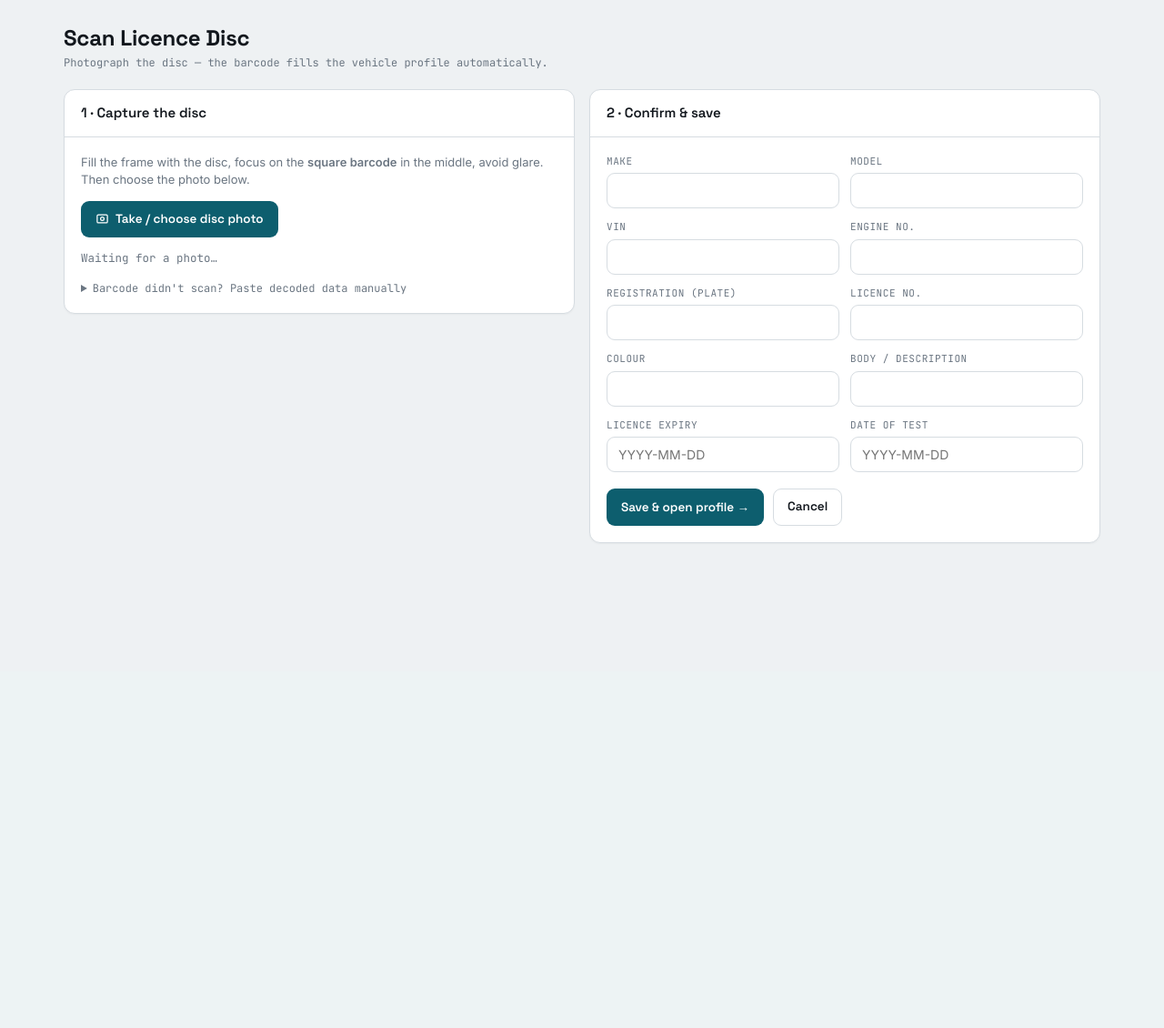
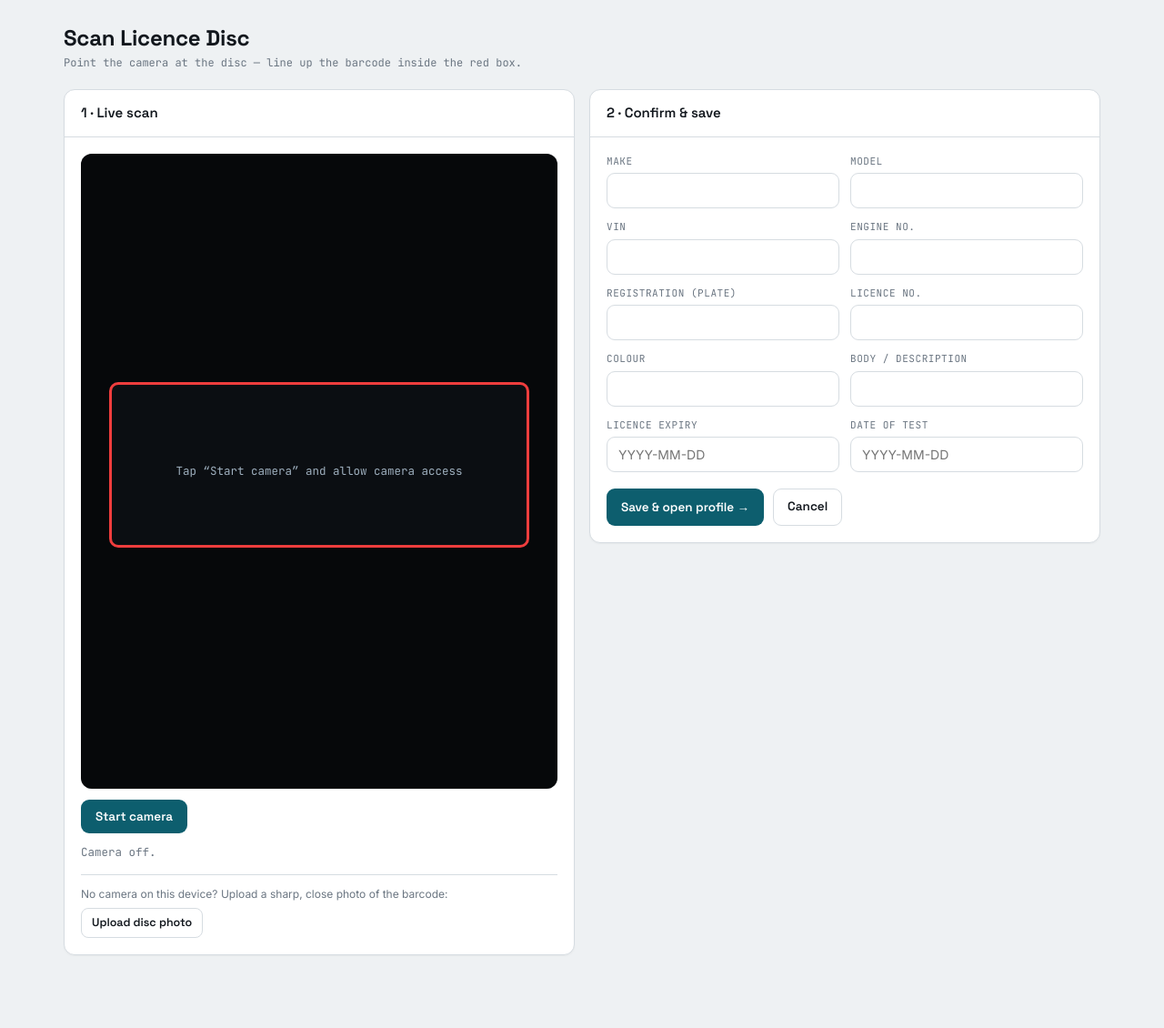
Before and after one commit to mkazre/checka, a CodeIgniter 4 app: template app/Views/vehicles/scan.php in a window 1280 px wide. Shown: the part 62-1192 px from the top of the page at 91% size. Before the commit the page ends 659 px from the top, so only its background shows below. Run offline with PHP 8.4 and a stand-in for CodeIgniter, Linux system fonts and the light colour scheme; the template is opened without the code that fills it, so the values that code supplies are empty; some libraries are stand-ins or nearby versions.

Commit message:
Live camera PDF417 scanner with guide box

```diff
--- a/app/Views/vehicles/scan.php
+++ b/app/Views/vehicles/scan.php
@@ -2,28 +2,30 @@
 <?= $this->section('content') ?>
 
 <div class="page-head">
-  <div><h1>Scan Licence Disc</h1><div class="sub">Photograph the disc — the barcode fills the vehicle profile automatically.</div></div>
+  <div><h1>Scan Licence Disc</h1><div class="sub">Point the camera at the disc — line up the barcode inside the red box.</div></div>
 </div>
 
 <div class="grid cols-2" style="align-items:start">
   <div class="card">
-    <div class="card-h"><h3>1 · Capture the disc</h3></div>
+    <div class="card-h"><h3>1 · Live scan</h3></div>
     <div class="card-b">
-      <p class="sub" style="font-size:13px;color:var(--ink-3);margin-top:0">
-        Fill the frame with the disc, focus on the <b>square barcode</b> in the middle, avoid glare. Then choose the photo below.
-      </p>
-      <label class="btn" style="cursor:pointer">
-        <svg viewBox="0 0 24 24" fill="none" stroke="currentColor" stroke-width="2"><rect x="3" y="5" width="18" height="14" rx="2"/><circle cx="12" cy="12" r="3"/></svg>
-        Take / choose disc photo
-        <input id="discPhoto" type="file" accept="image/*" capture="environment" hidden>
-      </label>
-      <div id="status" class="mono" style="font-size:12.5px;margin-top:14px;color:var(--ink-3)">Waiting for a photo…</div>
-      <img id="preview" style="max-width:100%;margin-top:12px;border-radius:10px;border:1px solid var(--line);display:none">
-      <details style="margin-top:14px">
-        <summary class="mono" style="font-size:12px;color:var(--ink-3);cursor:pointer">Barcode didn't scan? Paste decoded data manually</summary>
-        <textarea id="rawManual" rows="3" placeholder="Paste raw disc barcode text here" style="margin-top:8px"></textarea>
-        <button type="button" class="btn ghost sm" id="parseManual" style="margin-top:8px">Parse text</button>
-      </details>
+      <div id="scanWrap" style="position:relative;background:#0b0e12;border-radius:12px;overflow:hidden;aspect-ratio:3/4;display:grid;place-items:center">
+        <video id="video" playsinline muted autoplay style="width:100%;height:100%;object-fit:cover"></video>
+        <div id="guide" style="position:absolute;left:6%;right:6%;top:36%;height:26%;border:3px solid #ef3d3d;border-radius:10px;box-shadow:0 0 0 3000px rgba(0,0,0,.42);pointer-events:none"></div>
+        <div id="camHint" style="position:absolute;color:#9fb0bf;font-family:var(--mono);font-size:12.5px;text-align:center;padding:0 24px">Tap “Start camera” and allow camera access</div>
+      </div>
+      <div style="display:flex;gap:10px;margin-top:12px">
+        <button type="button" class="btn" id="startBtn">Start camera</button>
+        <button type="button" class="btn ghost" id="stopBtn" style="display:none">Stop</button>
+      </div>
+      <div id="status" class="mono" style="font-size:12.5px;margin-top:12px;color:var(--ink-3)">Camera off.</div>
+
+      <div style="margin-top:14px;border-top:1px solid var(--line);padding-top:12px">
+        <div class="sub" style="font-size:12px;color:var(--ink-3);margin-bottom:6px">No camera on this device? Upload a sharp, close photo of the barcode:</div>
+        <label class="btn ghost sm" style="cursor:pointer">Upload disc photo
+          <input id="discPhoto" type="file" accept="image/*" hidden>
+        </label>
+      </div>
     </div>
   </div>
 
@@ -55,19 +57,31 @@
 <?= $this->endSection() ?>
 <?= $this->section('scripts') ?>
 <script src="https://cdn.jsdelivr.net/npm/@zxing/library@0.21.3/umd/index.min.js"></script>
+<script src="https://cdn.jsdelivr.net/npm/@zxing/browser@0.1.5/umd/index.min.js"></script>
 <script>
 const CSRF_HEADER = "<?= csrf_header() ?>";
 const CSRF_HASH   = "<?= csrf_hash() ?>";
 const PARSE_URL   = "<?= site_url('vehicles/parse-disc') ?>";
 const statusEl = document.getElementById('status');
+let controls = null, reader = null;
 
 function setStatus(msg, color){ statusEl.textContent = msg; statusEl.style.color = color || 'var(--ink-3)'; }
 
+function buildHints(){
+  const hints = new Map();
+  hints.set(ZXing.DecodeHintType.POSSIBLE_FORMATS, [
+    ZXing.BarcodeFormat.PDF_417, ZXing.BarcodeFormat.QR_CODE, ZXing.BarcodeFormat.DATA_MATRIX,
+    ZXing.BarcodeFormat.AZTEC, ZXing.BarcodeFormat.CODE_128, ZXing.BarcodeFormat.CODE_39
+  ]);
+  hints.set(ZXing.DecodeHintType.TRY_HARDER, true);
+  return hints;
+}
+
 function fill(fields){
-  const map = ['make','model','vin','engine_number','plate','licence_no','colour','body_type','licence_expiry','date_of_test','disc_raw'];
+  const keys = ['make','model','vin','engine_number','plate','licence_no','colour','body_type','licence_expiry','date_of_test','disc_raw'];
   let filled = 0;
-  map.forEach(k => { const el = document.getElementById('f_'+k); if (el && fields[k]) { el.value = fields[k]; if(k!=='disc_raw') filled++; } });
-  setStatus(filled ? `Decoded ✓ — ${filled} fields filled. Review and save.` : 'Barcode read, but few fields matched — check/edit below.', filled ? 'var(--ok)' : 'var(--lesser)');
+  keys.forEach(k => { const el = document.getElementById('f_'+k); if (el && fields[k]) { el.value = fields[k]; if(k!=='disc_raw') filled++; } });
+  setStatus(filled ? `Decoded ✓ — ${filled} fields filled. Review on the right and save.` : 'Barcode read but few fields matched — check the fields.', filled ? 'var(--ok)' : 'var(--lesser)');
 }
 
 async function sendRaw(raw){
@@ -82,43 +96,52 @@ async function sendRaw(raw){
   } catch(e){ setStatus('Server error while parsing', 'var(--major)'); }
 }
 
-// Decode PDF417 from the chosen photo using ZXing core (version-stable API).
-function decodeImage(img){
-  setStatus('Decoding barcode…');
+async function startScan(){
+  document.getElementById('camHint').style.display = 'none';
+  setStatus('Starting camera…');
   try {
-    const maxW = 1800;
-    const scale = img.naturalWidth > maxW ? maxW / img.naturalWidth : 1;
-    const canvas = document.createElement('canvas');
-    canvas.width = Math.round(img.naturalWidth * scale);
-    canvas.height = Math.round(img.naturalHeight * scale);
-    canvas.getContext('2d').drawImage(img, 0, 0, canvas.width, canvas.height);
-
-    const hints = new Map();
-    hints.set(ZXing.DecodeHintType.POSSIBLE_FORMATS, [ZXing.BarcodeFormat.PDF_417]);
-    hints.set(ZXing.DecodeHintType.TRY_HARDER, true);
-
-    const reader = new ZXing.MultiFormatReader();
-    reader.setHints(hints);
-    const luminance = new ZXing.HTMLCanvasElementLuminanceSource(canvas);
-    const bitmap = new ZXing.BinaryBitmap(new ZXing.HybridBinarizer(luminance));
-    const result = reader.decode(bitmap, hints);
-    sendRaw(result.getText());
-  } catch(err){
-    setStatus('Could not read the barcode — retake closer to the barcode, or paste the data manually below.', 'var(--major)');
+    reader = new ZXingBrowser.BrowserMultiFormatReader(buildHints(), { delayBetweenScanAttempts: 100 });
+    const constraints = { video: { facingMode: { ideal: 'environment' }, width: { ideal: 1920 }, height: { ideal: 1080 } } };
+    controls = await reader.decodeFromConstraints(constraints, document.getElementById('video'), (result, err, ctrl) => {
+      if (result) { ctrl.stop(); controls = null; onDecoded(result.getText()); }
+    });
+    setStatus('Scanning… fill the red box with the barcode and hold steady.');
+    document.getElementById('startBtn').style.display = 'none';
+    document.getElementById('stopBtn').style.display = '';
+  } catch(e){
+    setStatus('Camera error: ' + (e && e.message ? e.message : e) + ' — check the browser has camera permission (and the site is https).', 'var(--major)');
+    document.getElementById('camHint').style.display = '';
   }
 }
 
-document.getElementById('discPhoto').addEventListener('change', (e) => {
+function stopScan(){
+  try { if (controls) controls.stop(); } catch(e){}
+  controls = null;
+  document.getElementById('startBtn').style.display = '';
+  document.getElementById('stopBtn').style.display = 'none';
+}
+
+function onDecoded(text){
+  setStatus('Barcode read ✓ — decoding fields…', 'var(--ok)');
+  stopScan();
+  sendRaw(text);
+}
+
+document.getElementById('startBtn').addEventListener('click', startScan);
+document.getElementById('stopBtn').addEventListener('click', () => { stopScan(); setStatus('Stopped.'); });
+window.addEventListener('beforeunload', stopScan);
+
+document.getElementById('discPhoto').addEventListener('change', async (e) => {
   const file = e.target.files[0]; if(!file) return;
-  const img = document.getElementById('preview');
-  img.style.display = 'block';
-  img.onload = () => decodeImage(img);
-  img.src = URL.createObjectURL(file);
-});
-
-document.getElementById('parseManual').addEventListener('click', () => {
-  const raw = document.getElementById('rawManual').value.trim();
-  if (raw) sendRaw(raw);
+  setStatus('Decoding photo…');
+  try {
+    const r = new ZXingBrowser.BrowserMultiFormatReader(buildHints());
+    const url = URL.createObjectURL(file);
+    const result = await r.decodeFromImageUrl(url);
+    onDecoded(result.getText());
+  } catch(err){
+    setStatus('Could not read the barcode in that photo — get closer so the barcode fills the frame, avoid glare, then retry.', 'var(--major)');
+  }
 });
 </script>
 <?= $this->endSection() ?>
```
